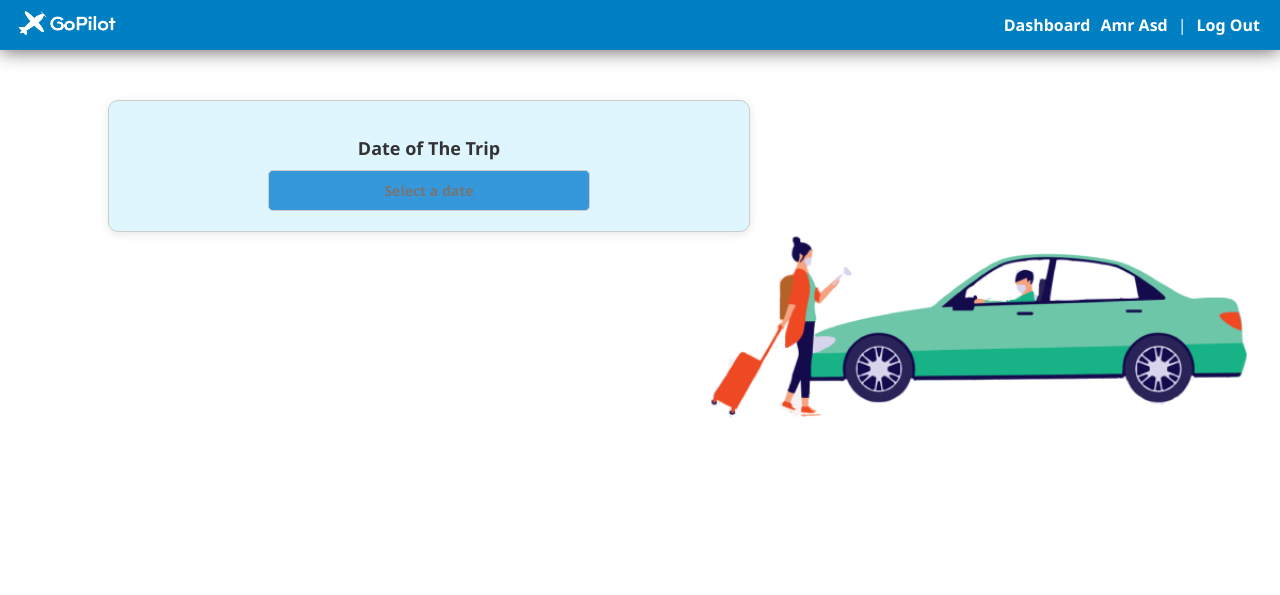
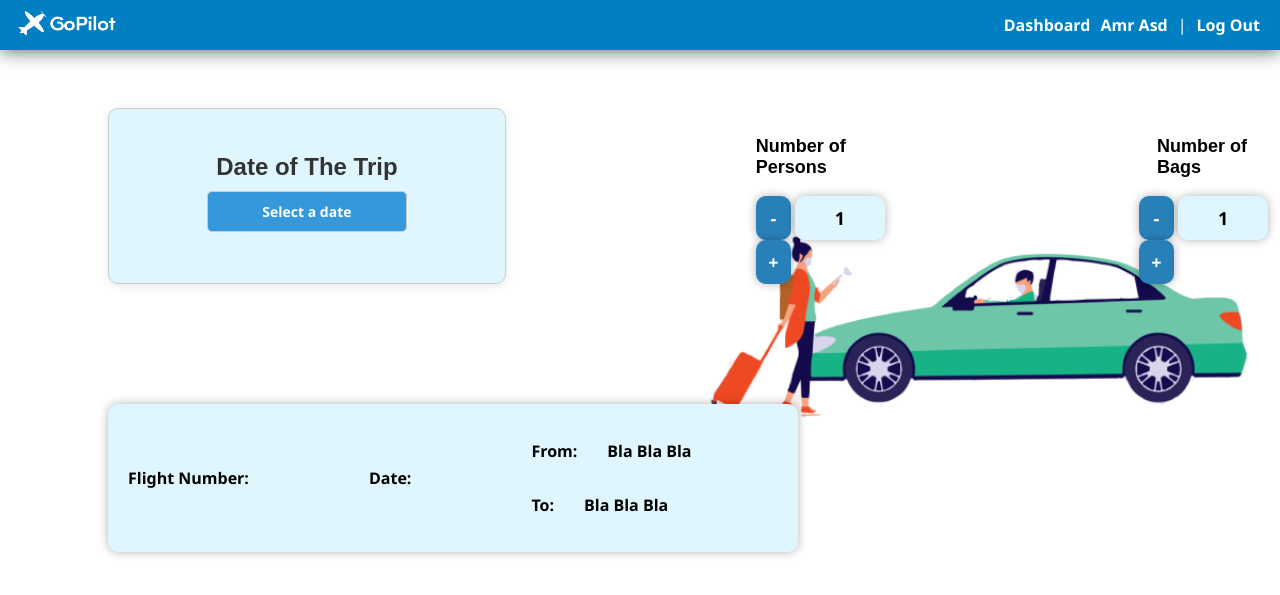
Before and after one commit to NightMare489/GoPilot, a PHP site: page /Date.php in a window 1280 px wide. Shown: the top 595 px of the page. Run offline with PHP 8.4, Linux system fonts and the light colour scheme.

Commit message:
new date

```diff
--- a/Date.css
+++ b/Date.css
@@ -2,6 +2,7 @@
     font-family: 'Segoe UI', Tahoma, Geneva, Verdana, sans-serif;
     transition: 0.5s;
   }
+
   #menu{
     background-color: #0080C3;
     margin: 0px;
@@ -134,24 +135,16 @@
 
 
 
+.mnn{
+  display: flex;
+  flex-direction: row;
+}
 
 
 
 
 
 
-  .calendar-box {
-    text-align: center;
-    padding: 20px;
-    border: 1px solid #ccc;
-    border-radius: 10px;
-    background-color: white;
-    box-shadow: 0 2px 10px rgba(0, 0, 0, 0.1);
-    width: 600px;
-    margin-top: 100px ;
-    margin-left: 100px;
-    background-color: #DFF6FF;
-  }
 
   .calendar-title {
     font-size: 18px;
@@ -163,7 +156,7 @@
   .calendar{
     background-color: white;
     border-radius: 10px;
-    box-shadow: 0 2px 10px rgba(0, 0, 0, 0.1);
+    box-shadow: 0px 0px 10px 0px rgba(0,0,0,0.3);
     width: 300px;
     position: absolute;
     z-index: 1;
@@ -227,3 +220,102 @@
     cursor: pointer;
     text-align: center;
   }
+  #dateInput:hover {
+    background-color: #2980b9;
+  }
+  #dateInput:active {
+    background-color: #2980b9;
+  }
+  #dateInput:focus {
+    background-color: #2980b9;
+  }
+  #dateInput::placeholder {
+    color: white;
+  }
+  #dateInput::-webkit-input-placeholder {
+    color: white;
+  }
+  #dateInput::-moz-placeholder {
+    color: white;
+  }
+  #dateInput:-ms-input-placeholder {
+    color: white;
+  }
+  #dateInput:-moz-placeholder {
+    color: white;
+  }
+  .calendar-box {
+    text-align: center;
+    padding: 20px;
+    border: 1px solid #ccc;
+    border-radius: 10px;
+    background-color: white;
+    box-shadow: 0 2px 10px rgba(0, 0, 0, 0.1);
+    width: 450px;
+    margin-top: 100px ;
+    margin-left: 100px;
+    background-color: #DFF6FF;
+  }
+
+
+
+
+
+
+  /* Chrome, Safari, Edge, Opera */
+input::-webkit-outer-spin-button,
+input::-webkit-inner-spin-button {
+  -webkit-appearance: none;
+  margin: 0;
+}
+/* Firefox */
+input[type=number] {
+  -moz-appearance: textfield;
+}
+
+
+.bbtn{
+  background-color: #2980b9;
+  color: white;
+  border-radius: 10px;
+  padding: 10px;
+  border: none;
+  outline: none;
+  cursor: pointer;
+  font-weight: bold;
+  font-size:large;
+  width: 35px;
+  box-shadow: 0px 0px 10px 0px rgba(0,0,0,0.3);
+}
+.bbtn:hover{
+  background-color: #3498db;
+}
+.bbtn:active{
+  background-color: #0e4d78;
+}
+.NumOfPersons{
+  background-color: #DFF6FF;
+  color: black;
+  border-radius: 10px;
+  padding: 10px;
+  border: none;
+  outline: none;
+  cursor: pointer;
+  font-weight: bold;
+  font-size:large;
+  width: 70px;
+  box-shadow: 0px 0px 10px 0px rgba(0,0,0,0.3);
+}
+
+
+
+
+.flightCard{
+  background-color: #DFF6FF;
+  width:650px;
+  padding: 20px;
+  border-radius: 10px;
+  font-weight: bold;
+  box-shadow: 0px 0px 10px 0px rgba(0,0,0,0.3);
+  /* border: 0.5px solid black; */
+}
--- a/Date.js
+++ b/Date.js
@@ -111,3 +111,21 @@ function positionCalendar() {
 window.addEventListener("resize", positionCalendar);
 
 renderCalendar();
+positionCalendar();
+
+
+function minus(e){
+  var input = document.getElementsByClassName("NumOfPersons");
+  var value = input[e].value;
+  if(value>1&&e==0)
+    value--;
+  if(e==1&&value>0)
+    value--;
+  input[e].value = value;
+}
+function plus(e){
+  var input = document.getElementsByClassName("NumOfPersons");
+  var value = input[e].value;
+  value++;
+  input[e].value = value;
+}
--- a/Date.php
+++ b/Date.php
@@ -4,12 +4,14 @@
     <meta charset="UTF-8">
     <meta name="viewport" content="width=device-width,initial-scale=1" />
     <title>Date</title>
-    <link rel="stylesheet" href="./Date.css">
+    <link rel="stylesheet" href="./Date.css?v=<?php echo time(); ?>">
+
     <link rel="shortcut icon" href="icons/favicon.png" type="image/x-icon">
   <script type="text/javascript" src="Date.js" defer></script>
 
 </head>
 <body>
+<!-- app bar -->
      <div id="menu" class="card">
       <div id="logo">
         <a href="index.php">
@@ -43,9 +45,12 @@
             <a  class="SideBarItemsDiv" href="">Log Out</a>
         </div>
       </div>
+<!-- end of app bar -->
 
+<div class="mnn">
+<!-- calender -->
       <div class="calendar-box">
-        <h2 class="calendar-title">Date of The Trip</h2>
+        <p class="calendar-title" style="font-size:x-large; font-weight:bold; font-family:Arial, Helvetica, sans-serif;">Date of The Trip</p>
         <input type="text" id="dateInput" placeholder="Select a date" >
         <div class="calendar" id="calendar">
           <div class="header">
@@ -56,8 +61,77 @@
           <div class="days" id="daysContainer"></div>
         </div>
       </div>
+<!-- end of calender -->
+
+ <!--Number of persons and bags  -->
+<div class="chooser" style="margin-top:110px; margin-left:250px">
+  <p style="font-size:large; font-weight:bold; font-family:Arial, Helvetica, sans-serif;">Number of Persons</p>
+  <button class="bbtn" onclick="minus(0)">
+    -
+  </button>
+  <input type="Number" class="NumOfPersons" value="1" style="text-align: center;">
+  <button class="bbtn" onclick="plus(0)">
+    +
+  </button>
+</div>
+<div class="chooser" style="margin-top:110px; margin-left:250px">
+  <p style="font-size:large; font-weight:bold; font-family:Arial, Helvetica, sans-serif; margin-left:18px;">Number of Bags</p>
+  <button class="bbtn" onclick="minus(1)">
+    -
+  </button>
+  <input type="Number" class="NumOfPersons" value="1" style="text-align: center; ">
+  <button class="bbtn" onclick="plus(1)">
+    +
+  </button>
+</div>
+ <!-- end of Number of  -->
 
 
+ </div>
+
+
+
+<!-- flight card -->
+<div  class="flightCard" style="margin-top:120px;margin-left:100px; display:flex; flex-direction: row; align-items: center; gap: 120px;">
+  <!-- Ldiv -->
+    <div>
+      <p>
+        Flight Number:<br>
+      </p>
+    </div>
+<!--  -->
+<!-- Mdiv -->
+    <div>
+        <p>
+          Date:<br>
+        </p>
+    </div>
+<!--  -->
+<!-- Rdiv -->
+    <div style="display: flex; flex-direction:column;">
+        <div style="display: flex; flex-direction:row; gap:30px;">
+          <p>
+            From:
+          </p>
+          <p>
+            Bla Bla Bla
+          </p>
+        </div>
+
+        <div style="display: flex; flex-direction:row;gap:30px;">
+          <p>
+            To:
+          </p>
+          <p>
+            Bla Bla Bla
+          </p>
+        </div>
+
+    </div>
+<!--  -->
+
+</div>
+<!-- end of flight card -->
 
 
 
```
